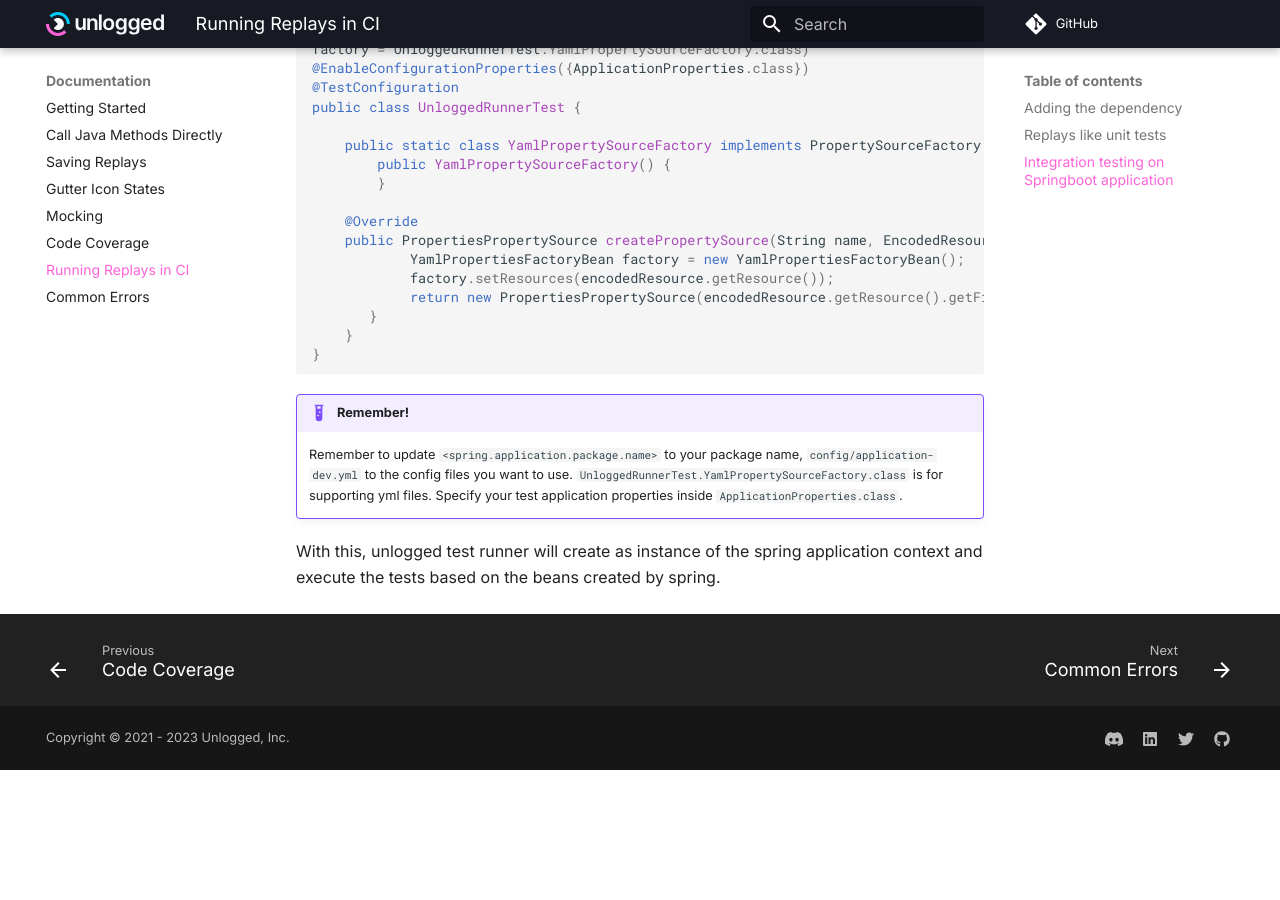
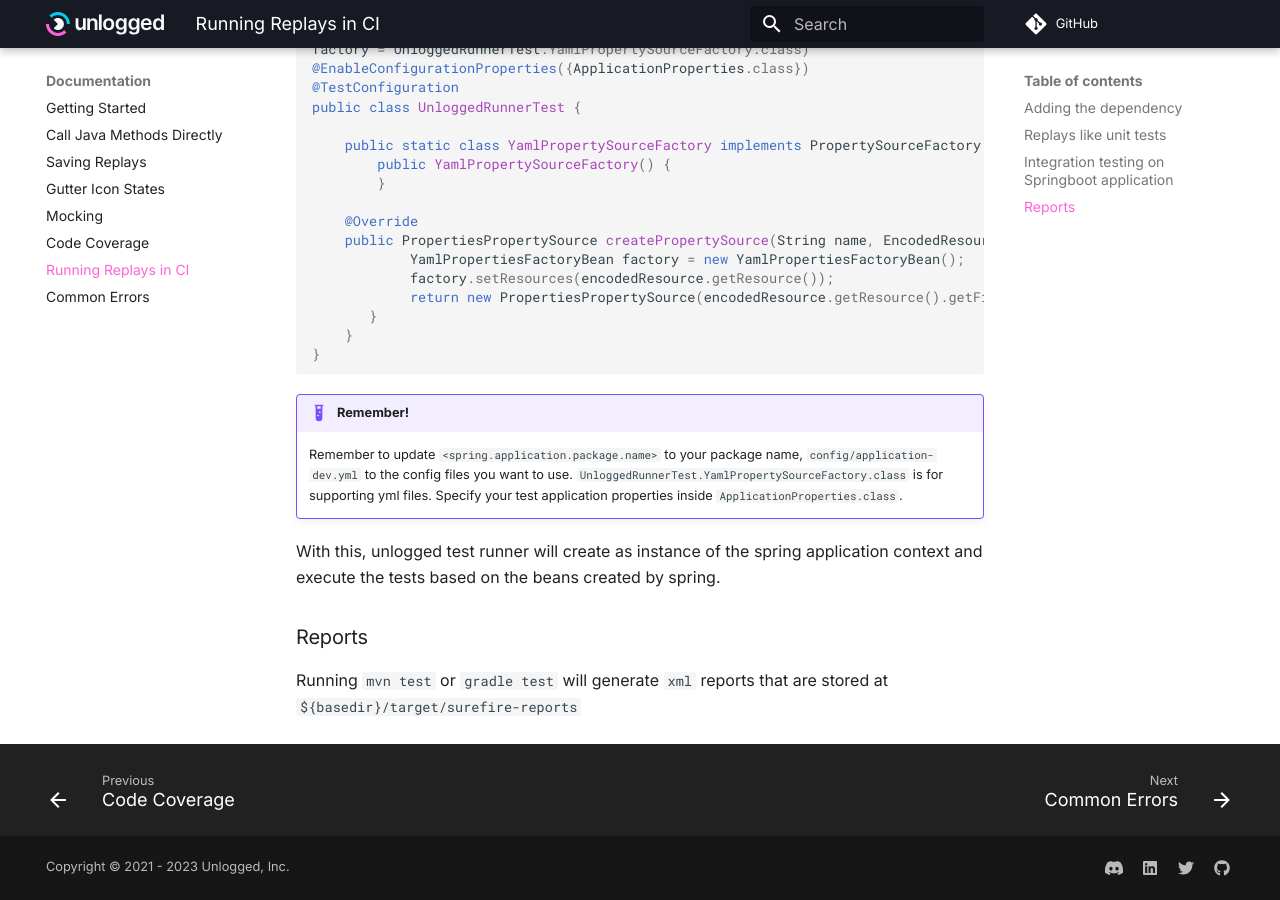
Before and after one commit to unloggedio/documentation, an MkDocs documentation site: the page built from docs/cirunner.md, in a window 1280 px wide and 900 px high, scrolled down 1313 px. Built offline with MkDocs 1.6.1 and Material for MkDocs 9.7.7, drawn with Linux system fonts in a browser that asks for light colours; comment, search, counter and statistics services are not loaded; before the commit the page ends 2083 px from its top, so only the background shows below that.

Commit message:
Update cirunner.md
adding details for xml report location

````diff
--- a/docs/cirunner.md
+++ b/docs/cirunner.md
@@ -80,3 +80,7 @@ public class UnloggedRunnerTest {
 	Remember to update ```<spring.application.package.name>``` to your package name, ```config/application-dev.yml``` to the config files you want to use. ```UnloggedRunnerTest.YamlPropertySourceFactory.class``` is for supporting yml files. Specify your test application properties inside ```ApplicationProperties.class```.
 
 With this, unlogged test runner will create as instance of the spring application context and execute the tests based on the beans created by spring.
+
+### Reports
+
+Running ```mvn test``` or ```gradle test``` will generate ```xml``` reports that are stored at ```${basedir}/target/surefire-reports```
````
